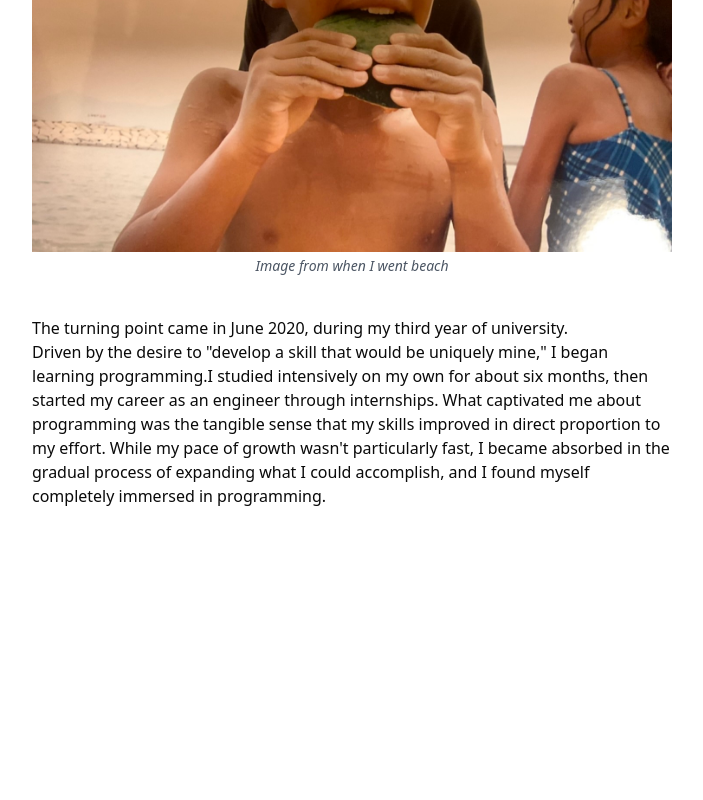
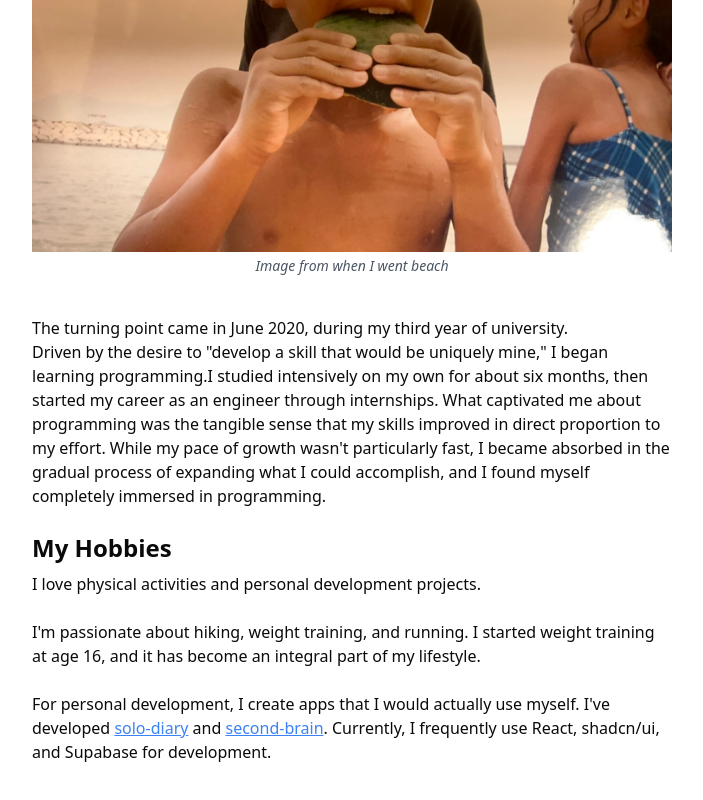
Before and after one commit to yuuki008/me, a Next.js app: page / in a window 1280 px wide. Shown: the part 700-1500 px from the top of the page, without its empty margins (288-991 px from the left). Before the commit the page ends 1248 px from the top, so only its background shows below. Built offline with nearby package versions, Linux system fonts and the light colour scheme.

Commit message:
Add hobbies section to Home page component

```diff
--- a/src/app/page.tsx
+++ b/src/app/page.tsx
@@ -71,6 +71,41 @@ export default function Home() {
             accomplish, and I found myself completely immersed in programming.
           </div>
         </div>
+
+        <div>
+          <div className="text-2xl font-bold mb-2">My Hobbies</div>
+          <div>
+            I love physical activities and personal development projects.
+            <br />
+            <br />
+            I&apos;m passionate about hiking, weight training, and running. I
+            started weight training at age 16, and it has become an integral
+            part of my lifestyle.
+            <br />
+            <br />
+            For personal development, I create apps that I would actually use
+            myself. I&apos;ve developed{" "}
+            <a
+              href="https://diary.yuuki008.dev"
+              target="_blank"
+              rel="noopener noreferrer"
+              className="text-blue-500 hover:text-blue-700 underline"
+            >
+              solo-diary
+            </a>{" "}
+            and{" "}
+            <a
+              href="https://brain.yuuki008.dev"
+              target="_blank"
+              rel="noopener noreferrer"
+              className="text-blue-500 hover:text-blue-700 underline"
+            >
+              second-brain
+            </a>
+            . Currently, I frequently use React, shadcn/ui, and Supabase for
+            development.
+          </div>
+        </div>
       </div>
     </div>
   );
```
